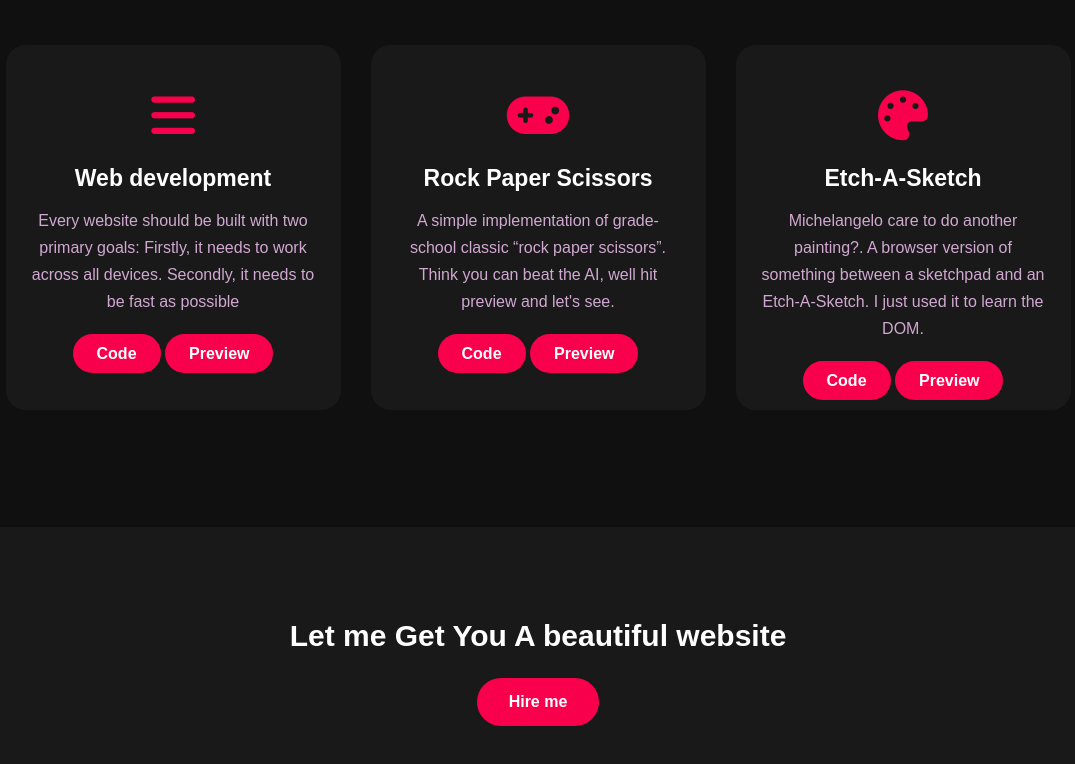
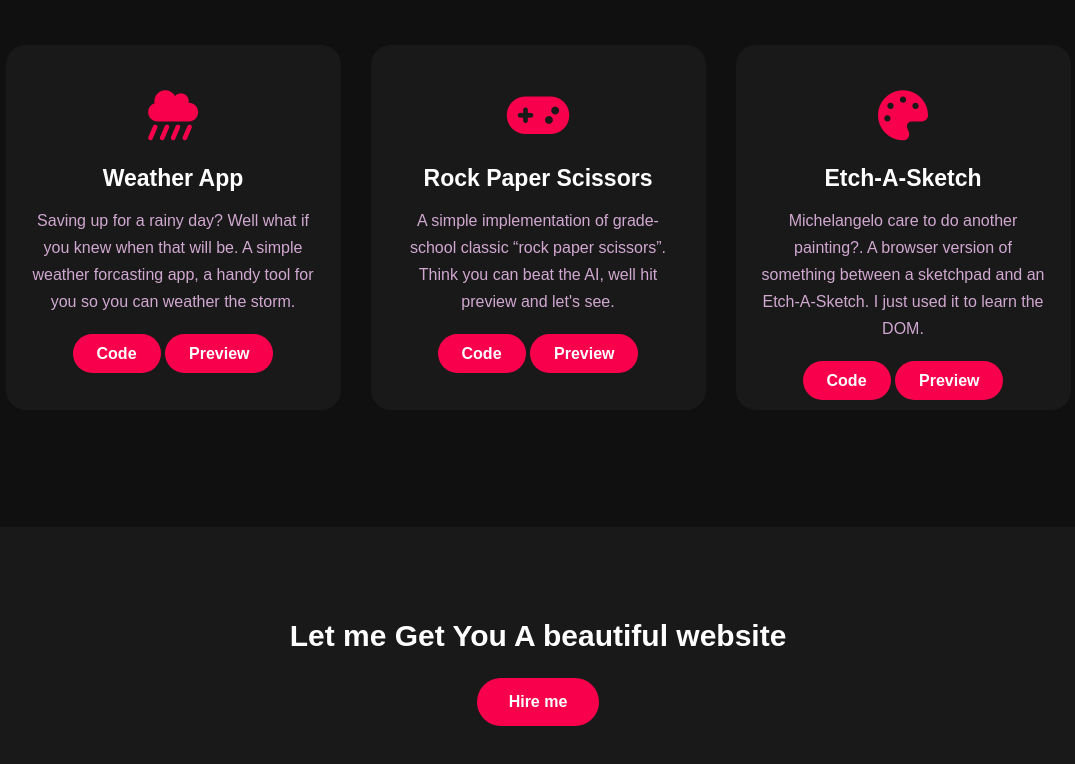
Before and after one commit to Thomas-boop/portfolio, a plain HTML site: page index.html in a window 1280 px wide. Shown: the part 1834-2598 px from the top of the page, without its empty margins (102-1177 px from the left). Drawn offline with Linux system fonts and the light colour scheme.

Commit message:
added icon for Weather app and made some changes to it

```diff
--- a/index.html
+++ b/index.html
@@ -9,6 +9,9 @@
     <link rel="icon" type="image/x-icon" href="./images/Picon.png">
     <link rel="stylesheet" type="text/css" href="css/style.css">
     <link rel="preconnect" href="https://fonts.gstactic.com">
+    <link rel="stylesheet" href="https://use.fontawesome.com/releases/v5.15.1/css/all.css"
+        integrity="sha384-vp86vTRFVJgpjF9jiIGPEEqYqlDwgyBgEF109VFjmqGmIY/Y4HV4d3Gp2irVfcrp" crossorigin="anonymous">
+
 
 
     <link rel="stylesheet" href="https://cdnjs.cloudflare.com/ajax/libs/font-awesome/6.2.1/css/all.min.css"
@@ -78,11 +81,12 @@
 
         <div class="box">
             <div class="card">
-                <i class="fa-solid fa-bars"></i>
-                <h5>Web development</h5>
+                <i class="fas fa-cloud-showers-heavy"></i>
+                <h5>Weather App</h5>
                 <div class="pra">
-                    <p>Every website should be built with two primary goals: Firstly, it needs to work
-                        across all devices. Secondly, it needs to be fast as possible
+                    <p>Saving up for a rainy day? Well what if you knew when that will be.
+                        A simple weather forcasting app, a handy tool for you so you can weather the
+                        storm.
                     </p>
 
                     <p style="text-align: center;">
```
